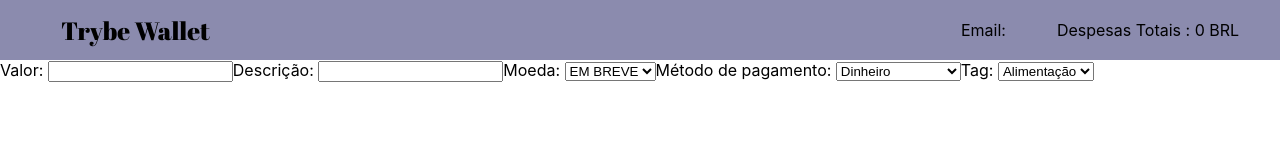
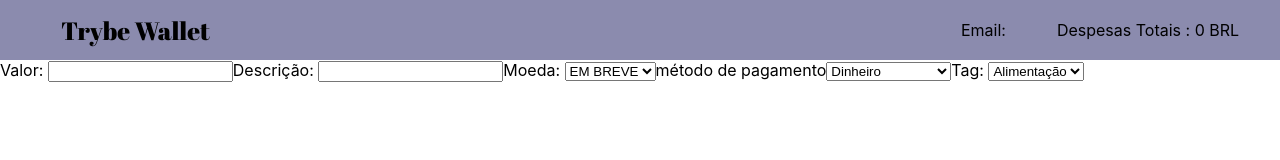
Before and after one commit to cae07/sd-013-a-project-trybewallet, a React (Create React App) app: page /carteira in a window 1280 px wide. Shown: the top 160 px of the page. Built offline with nearby package versions, Linux system fonts and the light colour scheme.

Commit message:
Realiza Requisito 6

```diff
--- a/src/components/Form.jsx
+++ b/src/components/Form.jsx
@@ -23,9 +23,8 @@ class Form extends React.Component {
             </select>
           </label>
           <label htmlFor="pagamento">
-            Método de pagamento:
-            {' '}
-            <select>
+            método de pagamento
+            <select aria-label="método de pagamento">
               <option value="Dinheiro">Dinheiro</option>
               <option value="Cartão">Cartão de crédito</option>
               <option value="CartãoDebito">Cartão de débito</option>
```
